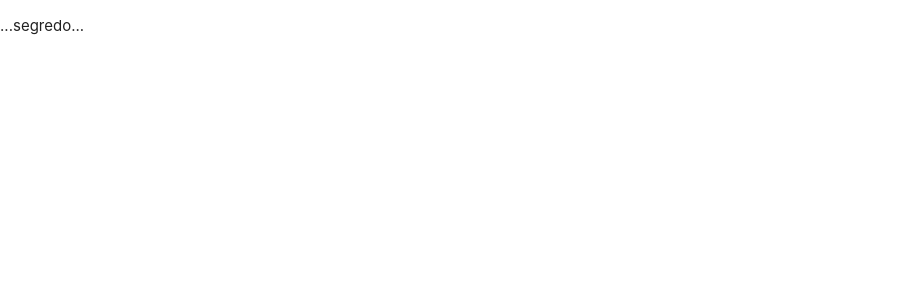
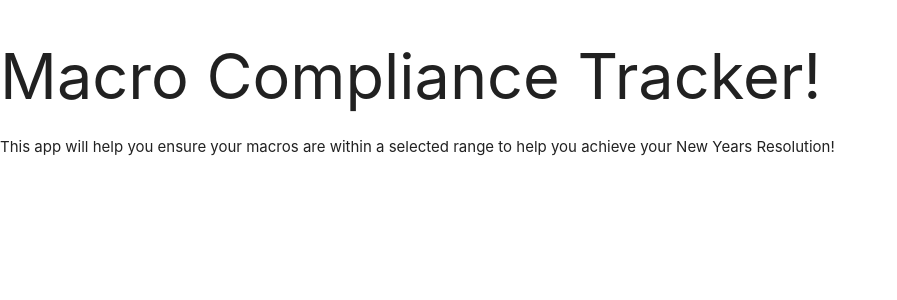
Before and after one commit to jiraspiom/nextjs-tellmelu, a Next.js app: page /about.js in a window 1280 px wide. Shown: the top 300 px of the page, without its empty margins (0-897 px from the left). Built offline with nearby package versions, Linux system fonts and the light colour scheme.

Commit message:
ajustado vercel json para depoi

```diff
--- a/pages/about.js/index.jsx
+++ b/pages/about.js/index.jsx
@@ -1,10 +1,23 @@
+import React from 'react'
+import Head from 'next/head'
+
 function About({ segredos }) {
   return (
     <div>
-      <ul>
-        {segredos}
-      </ul>
+    <Head>
+      <title>About</title>
+      <link rel="icon" href="/favicon.ico" />
+    </Head>
+
+    {/* <Nav /> */}
+
+    <div>
+      <h1>Macro Compliance Tracker!</h1>
+      <p>
+        This app will help you ensure your macros are within a selected range to help you achieve your New Years Resolution!
+      </p>
     </div>
+  </div>
 
   )
 }
```
Also changed, not shown: vercel.json, 1 other file (tests, documents, lock files or other folders).
